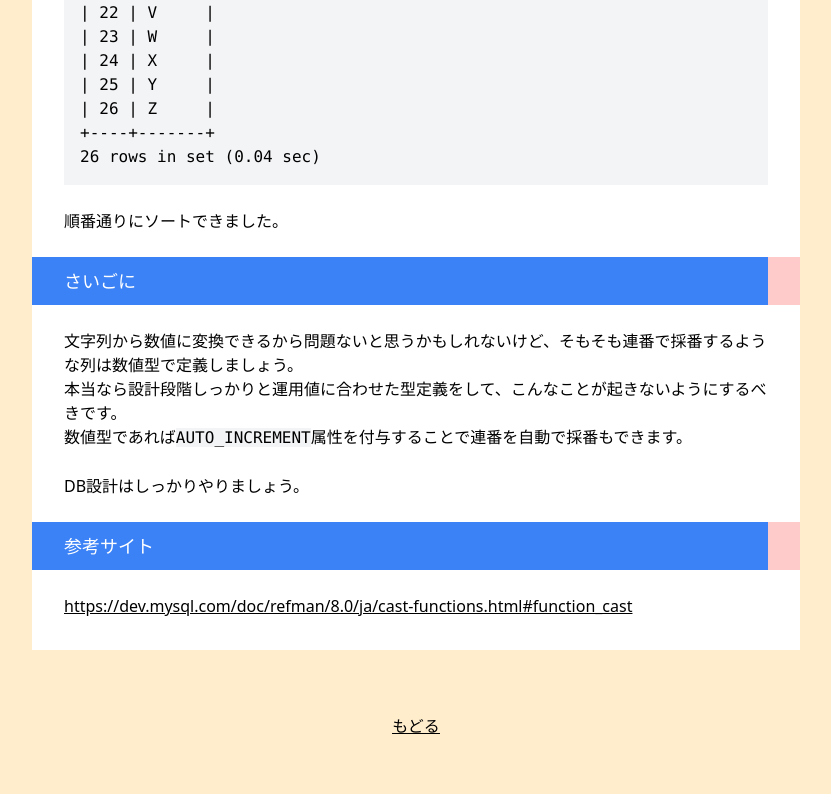
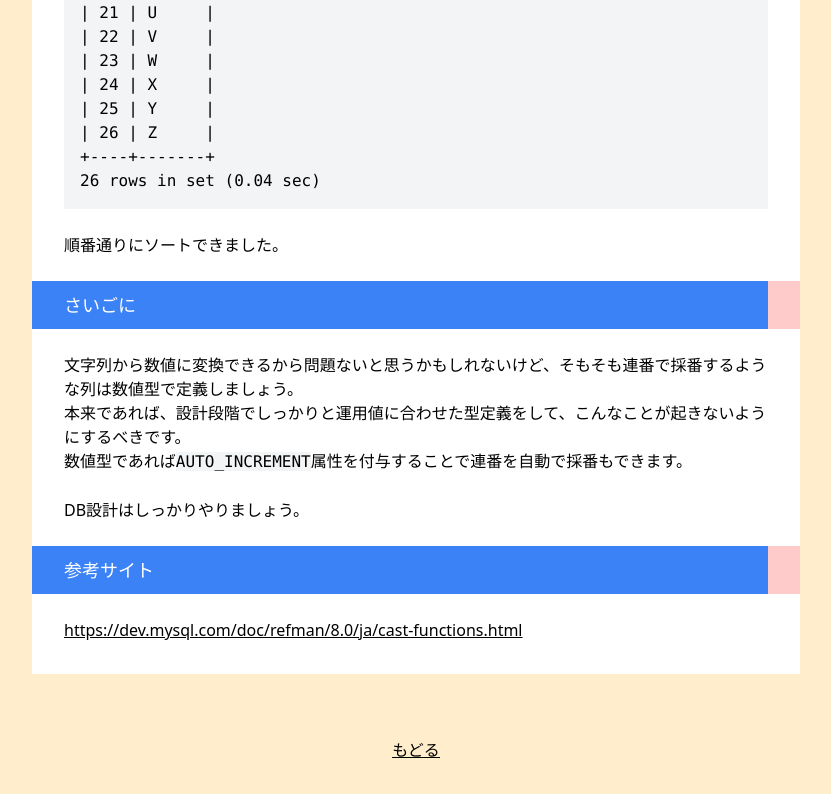
Before and after one commit to AoSato531/satoao-weblog, a Next.js app: page /tech/3 in a window 1280 px wide. Shown: the part 3085-3879 px from the top of the page, without its empty margins (224-1055 px from the left). Before the commit the page ends 3855 px from the top, so only its background shows below. Built offline with nearby package versions, Linux system fonts and the light colour scheme.

Commit message:
誤字修正

```diff
--- a/src/pages/tech/3.tsx
+++ b/src/pages/tech/3.tsx
@@ -96,6 +96,7 @@ export default function Page() {
       </CodeBlock>
       <br/>
       なんか思ったとおりの順番にソートされませんでした。<br/>
+      <br/>
       id列のデータ型を文字列で定義してしまったので、文字コードに則ってソートされてしまいました。<br/>
       なので、数値に変換した上でソートしなければいけません。<br/>
       <br/>
@@ -140,13 +141,13 @@ export default function Page() {
       <br/>
       <SectionBlock sectionText="さいごに" />
       文字列から数値に変換できるから問題ないと思うかもしれないけど、そもそも連番で採番するような列は数値型で定義しましょう。<br/>
-      本当なら設計段階しっかりと運用値に合わせた型定義をして、こんなことが起きないようにするべきです。<br/>
+      本来であれば、設計段階でしっかりと運用値に合わせた型定義をして、こんなことが起きないようにするべきです。<br/>
       数値型であれば<code className="bg-gray-100">AUTO_INCREMENT</code>属性を付与することで連番を自動で採番もできます。<br/>
       <br/>
       DB設計はしっかりやりましょう。<br/>
       <br/>
       <SectionBlock sectionText="参考サイト" />
-      <Link className="underline" target="_blank" href={"https://dev.mysql.com/doc/refman/8.0/ja/cast-functions.html#function_cast"}>https://dev.mysql.com/doc/refman/8.0/ja/cast-functions.html#function_cast</Link><br/>
+      <Link className="underline" target="_blank" href={"https://dev.mysql.com/doc/refman/8.0/ja/cast-functions.html"}>https://dev.mysql.com/doc/refman/8.0/ja/cast-functions.html</Link><br/>
     </BlogPage>
   );
 }
```
